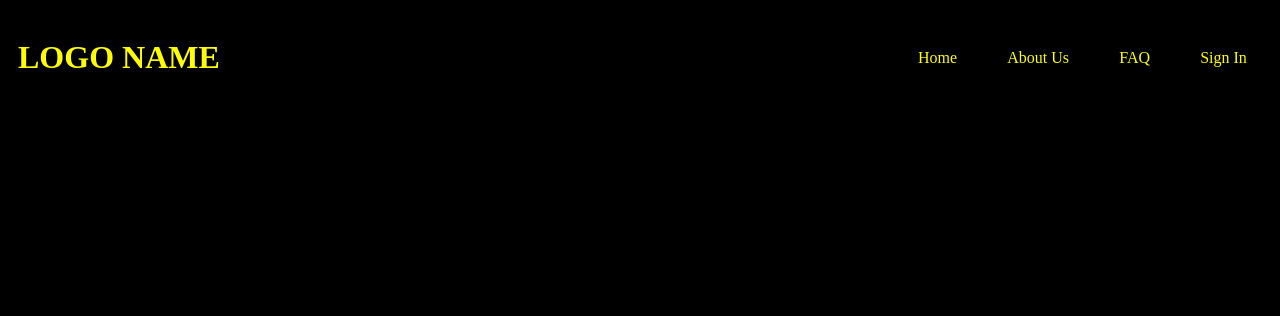
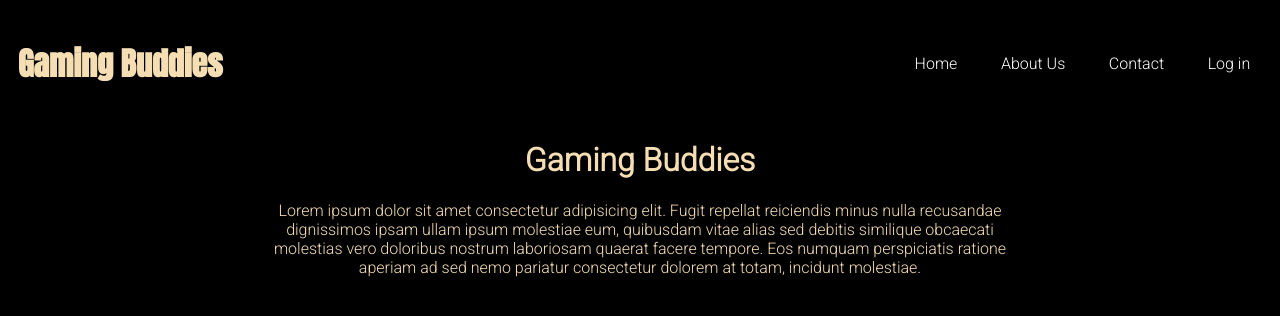
Before and after one commit to Maestro263/gaming-buddies, a React (Create React App) app: page / in a window 1280 px wide. Shown: the top 316 px of the page. Built offline with nearby package versions, Linux system fonts and the light colour scheme.

Commit message:
Created the navbar and stuff on different pages

```diff
--- a/package.json
+++ b/package.json
@@ -9,6 +9,7 @@
     "node-sass": "^4.14.1",
     "react": "^17.0.2",
     "react-dom": "^17.0.2",
+    "react-router-dom": "^6.0.2",
     "react-scripts": "4.0.3",
     "web-vitals": "^1.0.1"
   },
--- a/src/App.js
+++ b/src/App.js
@@ -1,11 +1,39 @@
-import "./styles/App.css";
-import Navbar from "./components/Navbar";
+import { BrowserRouter as Router, Route, Link, Routes } from "react-router-dom";
+import "./styles/App.scss";
+import Home from "./components/Home";
+import AboutUs from "./components/AboutUs";
+import Contact from "./components/Contact";
+import Login from "./components/Login";
 
 function App() {
   return (
-    <div className="App">
-      <Navbar />
-    </div>
+    <Router>
+      <div className="App">
+        <div className="navigation">
+          <h1 className="logo">Gaming Buddies</h1>
+          <ul className="pages">
+            <li>
+              <Link to="/">Home</Link>
+            </li>
+            <li>
+              <Link to="/about">About Us</Link>
+            </li>
+            <li>
+              <Link to="/contact">Contact</Link>
+            </li>
+            <li>
+              <Link to="/login">Log in</Link>
+            </li>
+          </ul>
+        </div>
+        <Routes>
+          <Route exact path="/" element={<Home />}></Route>
+          <Route path="/about" element={<AboutUs />}></Route>
+          <Route path="/contact" element={<Contact />}></Route>
+          <Route path="/login" element={<Login />}></Route>
+        </Routes>
+      </div>
+    </Router>
   );
 }
 
--- /dev/null
+++ b/src/components/AboutUs.jsx
@@ -0,0 +1,9 @@
+const AboutUs = () => {
+  return (
+    <div>
+      <h1>About Us</h1>
+    </div>
+  );
+};
+
+export default AboutUs;
--- /dev/null
+++ b/src/components/Contact.jsx
@@ -0,0 +1,9 @@
+const Contact = () => {
+  return (
+    <div>
+      <h1>Contact</h1>
+    </div>
+  );
+};
+
+export default Contact;
--- /dev/null
+++ b/src/components/Home.jsx
@@ -0,0 +1,19 @@
+import "../styles/home.scss";
+
+const Home = () => {
+  return (
+    <div className="home">
+      <h1>Gaming Buddies</h1>
+      <p>
+        Lorem ipsum dolor sit amet consectetur adipisicing elit. Fugit repellat
+        reiciendis minus nulla recusandae dignissimos ipsam ullam ipsum
+        molestiae eum, quibusdam vitae alias sed debitis similique obcaecati
+        molestias vero doloribus nostrum laboriosam quaerat facere tempore. Eos
+        numquam perspiciatis ratione aperiam ad sed nemo pariatur consectetur
+        dolorem at totam, incidunt molestiae.
+      </p>
+    </div>
+  );
+};
+
+export default Home;
--- /dev/null
+++ b/src/components/Login.jsx
@@ -0,0 +1,15 @@
+const Login = () => {
+  return (
+    <div className="login">
+      <form>
+        <label for="uname">Username:</label>
+        <input type="text" id="uname" name="uname" />
+        <label for="password">Password:</label>
+        <input type="password" id="password" name="password" />
+        <input type="submit" value="Submit" />
+      </form>
+    </div>
+  );
+};
+
+export default Login;
--- a/src/components/Navbar.jsx
+++ /dev/null
@@ -1,17 +0,0 @@
-import "../styles/index.scss";
-
-const Navbar = () => {
-  return (
-    <div className="navigation">
-      <h1 className="logo">LOGO NAME</h1>
-      <ul className="pages">
-        <li>Home</li>
-        <li>About Us</li>
-        <li>FAQ</li>
-        <li>Sign In</li>
-      </ul>
-    </div>
-  );
-};
-
-export default Navbar;
--- a/src/styles/App.css
+++ /dev/null
@@ -1,3 +0,0 @@
-* {
-  background-color: black;
-}
--- a/src/styles/index.scss
+++ b/src/styles/App.scss
@@ -1,10 +1,23 @@
+* {
+  background-color: black;
+  color: wheat;
+}
+
+@import url("https://fonts.googleapis.com/css2?family=Anton&display=swap");
+@import url("https://fonts.googleapis.com/css2?family=Anton&family=Roboto:wght@300&display=swap");
+
 .navigation {
   display: flex;
   width: 100%;
   justify-content: space-between;
   color: yellow;
+  a {
+    text-decoration: none;
+    color: white;
+  }
 
   .logo {
+    font-family: "Anton", bold;
     padding: 10px;
   }
 
@@ -18,6 +31,7 @@
     li {
       padding: 15px;
       border-radius: 24%;
+      font-family: "Roboto";
     }
   }
 
--- /dev/null
+++ b/src/styles/home.scss
@@ -0,0 +1,7 @@
+.home {
+  color: white;
+  text-align: center;
+  margin: auto;
+  width: 60%;
+  font-family: "Roboto";
+}
--- /dev/null
+++ b/src/styles/navbar.scss
@@ -0,0 +1,34 @@
+@import url("https://fonts.googleapis.com/css2?family=Anton&display=swap");
+@import url("https://fonts.googleapis.com/css2?family=Anton&family=Roboto:wght@300&display=swap");
+
+.navigation {
+  display: flex;
+  width: 100%;
+  justify-content: space-between;
+  color: yellow;
+
+  .logo {
+    font-family: "Anton", bold;
+    padding: 10px;
+  }
+
+  .pages {
+    display: flex;
+    list-style: none;
+    flex-direction: row;
+    justify-content: space-around;
+    align-items: center;
+    width: 30%;
+    li {
+      padding: 15px;
+      border-radius: 24%;
+      font-family: "Roboto";
+    }
+  }
+
+  .pages :hover {
+    color: white;
+    cursor: pointer;
+    background-color: rebeccapurple;
+  }
+}
```
Also changed, not shown: 1 other file (tests, documents, lock files or other folders).
